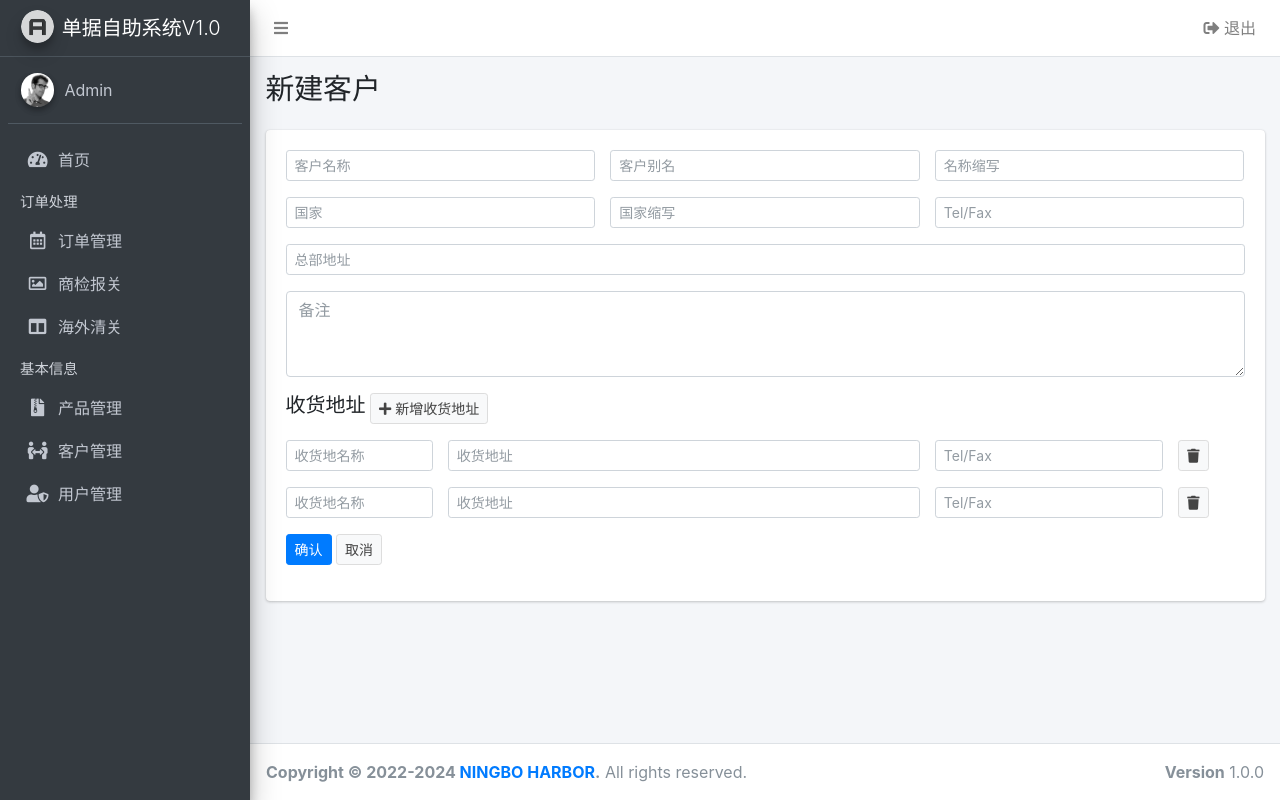
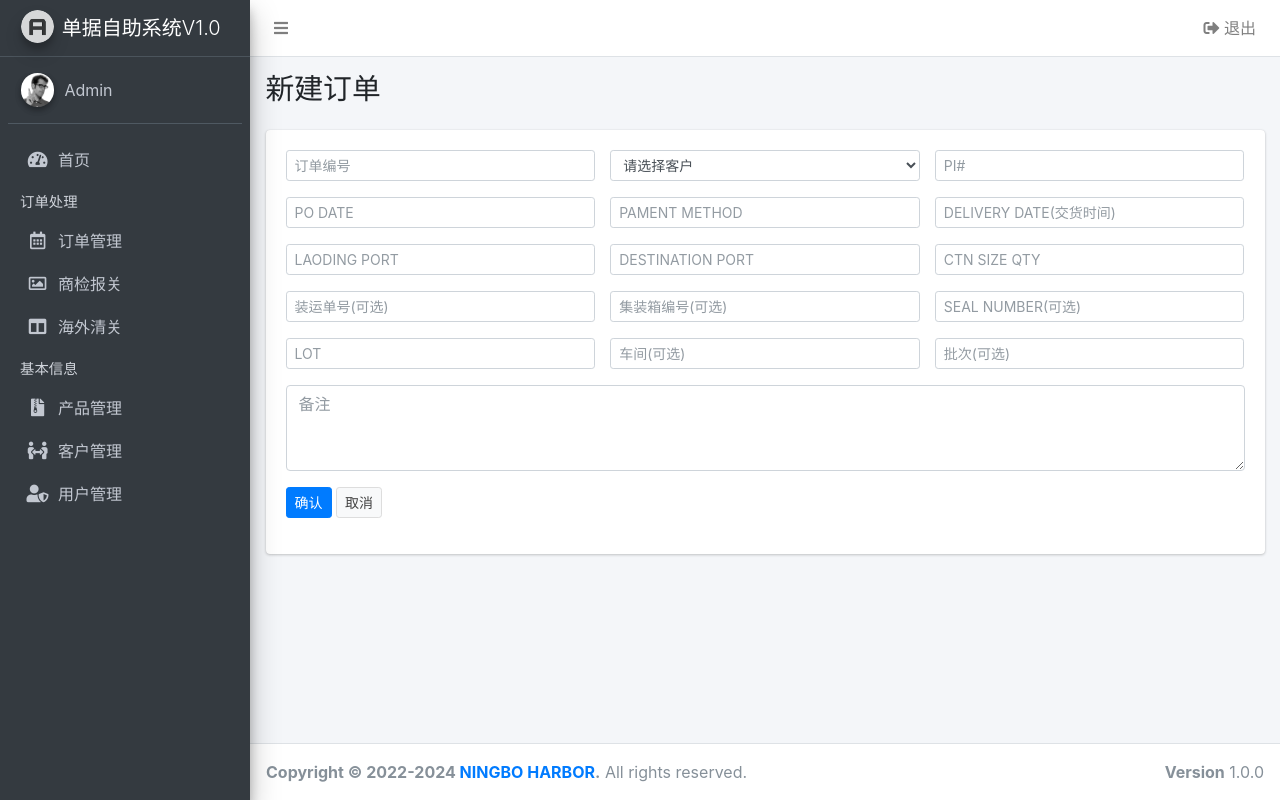
Before and after one commit to tank-plus/document-assistant, a Flask app: page /order/add in a window 1280 px wide. Run offline with Flask 3, Linux system fonts and the light colour scheme; the visitor is signed in with stand-in values (Sample User, id 1); some libraries are stand-ins or nearby versions.

Commit message:
order update

```diff
--- a/app.py
+++ b/app.py
@@ -109,7 +109,7 @@ from route.order import order_bp
 app.register_blueprint(order_bp, url_prefix='/order')
 
 from route.inspect import inspect_bp
-app.register_blueprint(inspect_bp, url_prefix='/inspectdeclaration')
+app.register_blueprint(inspect_bp, url_prefix='/inspect')
 
 from route.clearance import clearance_bp
 app.register_blueprint(clearance_bp, url_prefix='/clearance')
--- a/templates/order.html
+++ b/templates/order.html
@@ -59,6 +59,7 @@
 
                                     </td>
                                     <td>
+                                        <button type="button" class="btn btn-default btn-sm" style="font-size: 12px;">复制</button>
                                         <button type="button" class="btn btn-default btn-sm" style="font-size: 12px;">PI预览</button>
                                         <button type="button" class="btn btn-default btn-sm" style="font-size: 12px;">确认订单</button>
                                         <button type="button" class="btn btn-default btn-sm" style="font-size: 12px;">查看</button>
--- a/templates/order_edit.html
+++ b/templates/order_edit.html
@@ -6,7 +6,7 @@
     <div class="container-fluid">
         <div class="row mb-2">
             <div class="col-sm-6">
-                <h1>新建客户</h1>
+                <h1>新建订单</h1>
             </div>
         </div>
     </div><!-- /.container-fluid -->
@@ -22,17 +22,23 @@
                     <!-- /.card-header -->
                     <div class="card-body p-0">
                         <div class="card-body">
-                            <form action="/{entity_name_lower}/save" method="post">
+                            <form action="/order/save" method="post">
                                 <div class="form-group">
                                     <div class="row">
                                         <div class="col-md-4">
-                                            <input class="form-control form-control-sm" type="text" placeholder="客户名称" name="customer_id" required/>
+                                            <input class="form-control form-control-sm" type="text" placeholder="订单编号" name="po_num" required/>
                                         </div>
                                         <div class="col-md-4">
-                                            <input class="form-control form-control-sm" type="text" placeholder="客户别名" name="alias_name" required/>
+                                            <!-- <input class="form-control form-control-sm" type="text" placeholder="客户别名" name="alias_name" required/> -->
+                                             <select class="form-control form-control-sm" name="customer_id" required>
+                                                <option value="">请选择客户</option>
+                                                {% for customer in customers %}
+                                                <option value="{{ customer.id }}">{{ customer.name }}</option>
+                                                {% endfor %}
+                                             </select>
                                         </div>
                                         <div class="col-md-4">
-                                            <input class="form-control form-control-sm" type="text" placeholder="名称缩写" name="short_name" required/>
+                                            <input class="form-control form-control-sm" type="text" placeholder="PI#" name="pi_num" required/>
                                         </div>
                                     </div>
 
@@ -40,24 +46,68 @@
                                 <div class="form-group">
                                     <div class="row">
                                         <div class="col-md-4">
-                                            <input class="form-control form-control-sm" type="text" placeholder="国家" name="country" required/>
+                                            <input class="form-control form-control-sm" type="text" placeholder="PO DATE" name="po_date" required/>
                                         </div>
                                         <div class="col-md-4">
-                                            <input class="form-control form-control-sm" type="text" placeholder="国家缩写" name="country_short_name" required/>
+                                            <input class="form-control form-control-sm" type="text" placeholder="PAMENT METHOD" name="payment_method" required/>
                                         </div>
                                         <div class="col-md-4">
-                                            <input class="form-control form-control-sm" type="text" placeholder="Tel/Fax" name="tel_fax"/>
+                                            <input class="form-control form-control-sm" type="text" placeholder="DELIVERY DATE(交货时间)" name="delivery_date" required/>
                                         </div>
                                     </div>
                                 </div>
 
                                 <div class="form-group">
                                     <div class="row">
-                                        <div class="col-md-12">
-                                            <input class="form-control form-control-sm" type="text" placeholder="总部地址" name="address" required/>
+                                        <div class="col-md-4">
+                                            <input class="form-control form-control-sm" type="text" placeholder="LAODING PORT" name="port_of_loading" required/>
+                                        </div>
+                                        <div class="col-md-4">
+                                            <input class="form-control form-control-sm" type="text" placeholder="DESTINATION PORT" name="port_of_destination" required/>
+                                        </div>
+                                        <div class="col-md-4">
+                                            <input class="form-control form-control-sm" type="text" placeholder="CTN SIZE QTY" name="ctn_size_qty" required/>
                                         </div>
                                     </div>
                                 </div>
+
+                                <div class="form-group">
+                                    <div class="row">
+                                        <div class="col-md-4">
+                                            <input class="form-control form-control-sm" type="text" placeholder="装运单号(可选)" name="billing_of_loading_num"/>
+                                        </div>
+                                        <div class="col-md-4">
+                                            <input class="form-control form-control-sm" type="text" placeholder="集装箱编号(可选)" name="ctn_num"/>
+                                        </div>
+                                        <div class="col-md-4">
+                                            <input class="form-control form-control-sm" type="text" placeholder="SEAL NUMBER(可选)" name="seal_num"/>
+                                        </div>
+                                    </div>
+                                </div>
+
+                                <div class="form-group">
+                                    <div class="row">
+                                        <div class="col-md-4">
+                                            <input class="form-control form-control-sm" type="text" placeholder="LOT" name="lot"/>
+                                        </div>
+                                        <div class="col-md-4">
+                                            <input class="form-control form-control-sm" type="text" placeholder="车间(可选)" name="workshop"/>
+                                        </div>
+                                        <div class="col-md-4">
+                                            <input class="form-control form-control-sm" type="text" placeholder="批次(可选)" name="batch_num"/>
+                                        </div>
+                                    </div>
+                                </div>
+
+                                <!--商品-->
+
+
+                                <!--附件-->
+
+
+                                <!--托盘-->
+
+
                                 <div class="form-group">
                                     <div class="row">
                                         <div class="col-md-12">
@@ -65,44 +115,8 @@
                                         </div>
                                     </div>
                                 </div>
-                                <div class="form-group">
-                                    <div class="row">
-                                        <div class="col-sm-4"><h5 style="display: inline;">收货地址</h5> <button type="button" class="btn btn-default btn-sm"><i class="fa fa-plus"></i> 新增收货地址</button></div>
 
-                                    </div>
-                                </div>
-                                <div class="form-group">
-                                    <div class="row">
-                                        <div class="col-md-2">
-                                            <input class="form-control form-control-sm" type="text" placeholder="收货地名称"/>
-                                        </div>
-                                        <div class="col-md-6">
-                                            <input class="form-control form-control-sm" type="text" placeholder="收货地址"/>
-                                        </div>
-                                        <div class="col-md-3">
-                                            <input class="form-control form-control-sm" type="text" placeholder="Tel/Fax"/>
-                                        </div>
-                                        <div class="col-md-1">
-                                            <button type="button" class="btn btn-default btn-sm"><i class="fa fa-trash"></i></button>
-                                        </div>
-                                    </div>
-                                </div>
-                                <div class="form-group">
-                                    <div class="row">
-                                        <div class="col-md-2">
-                                            <input class="form-control form-control-sm" type="text" placeholder="收货地名称"/>
-                                        </div>
-                                        <div class="col-md-6">
-                                            <input class="form-control form-control-sm" type="text" placeholder="收货地址"/>
-                                        </div>
-                                        <div class="col-md-3">
-                                            <input class="form-control form-control-sm" type="text" placeholder="Tel/Fax"/>
-                                        </div>
-                                        <div class="col-md-1">
-                                            <button type="button" class="btn btn-default btn-sm"><i class="fa fa-trash"></i></button>
-                                        </div>
-                                    </div>
-                                </div>
+
                                 <div class="form-group">
                                     <div class="row">
                                         <div class="col-md-12">
```
